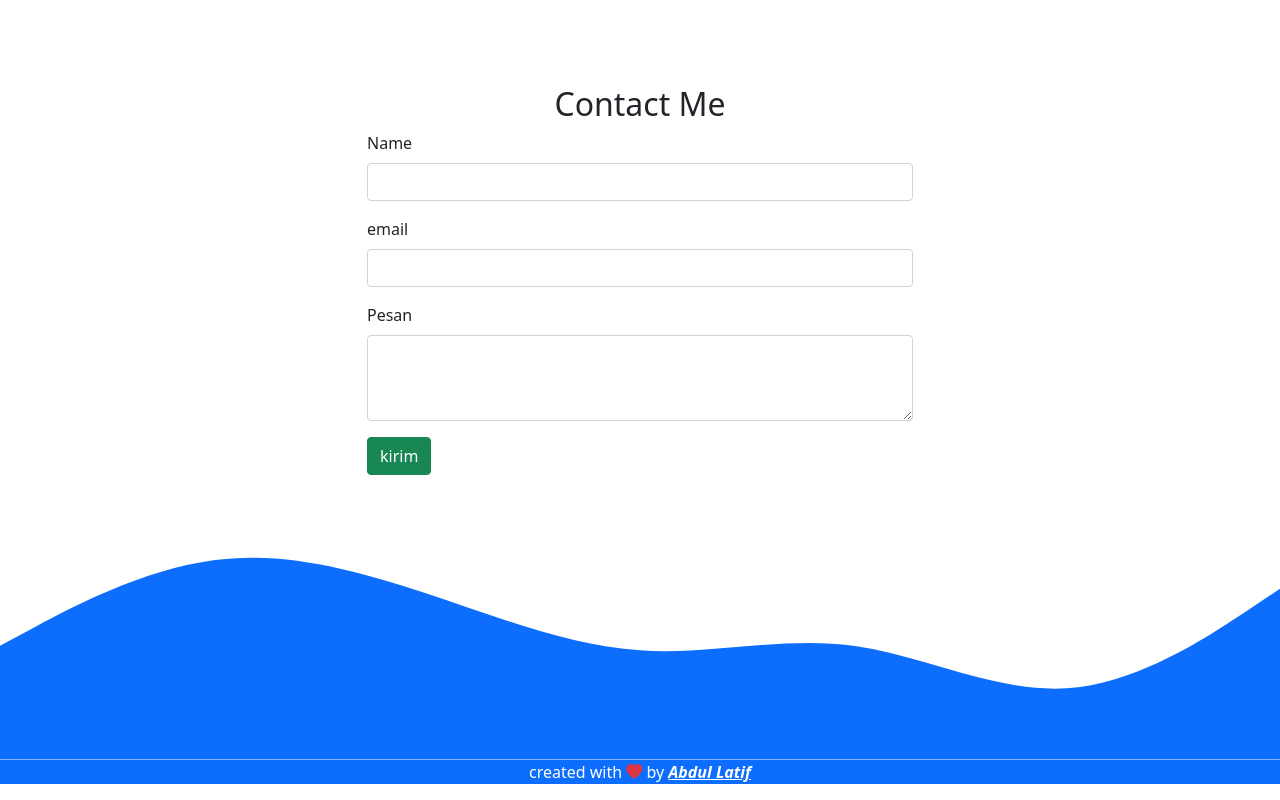
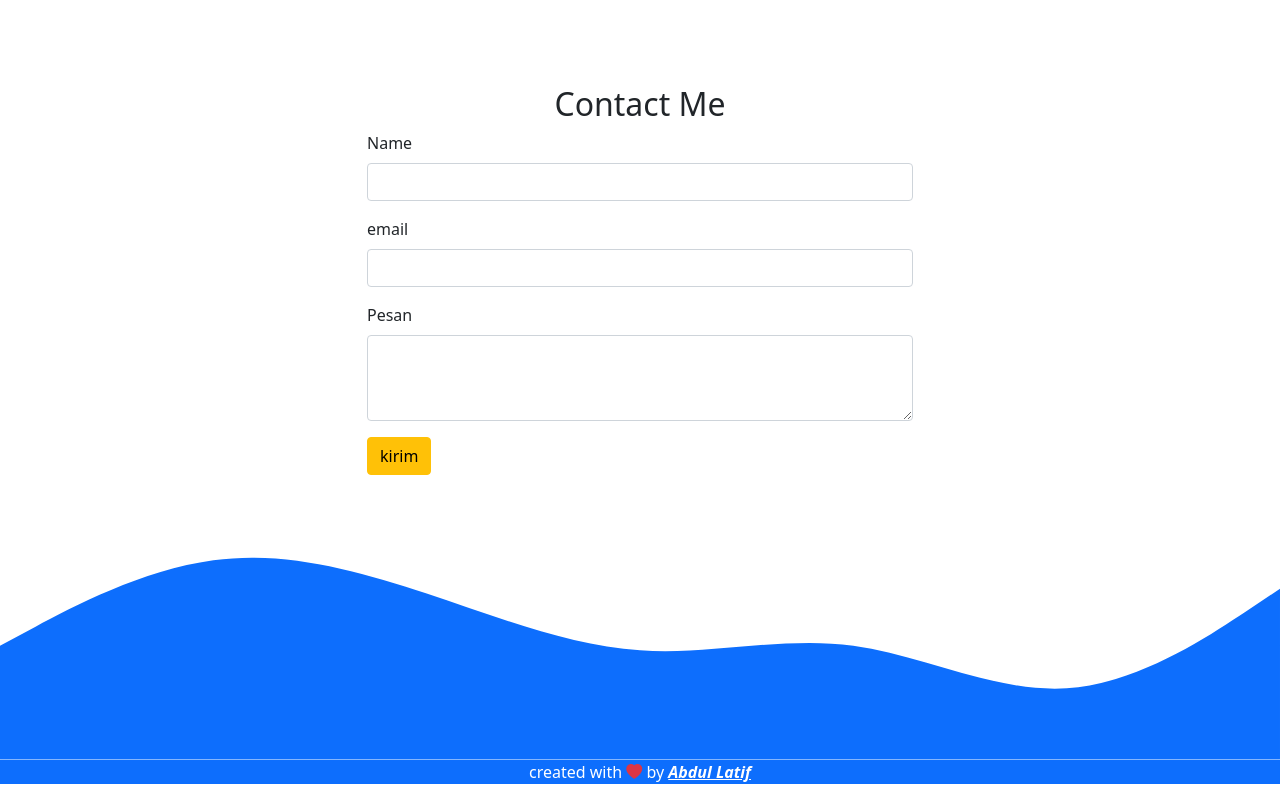
Before and after one commit to Latif2601/Latif2601.github.io, a plain HTML site: page index.html in a window 1280 px wide. Shown: the part 2622-3422 px from the top of the page. Drawn offline with nearby package versions, Linux system fonts and the light colour scheme.

```diff
--- a/index.html
+++ b/index.html
@@ -170,7 +170,7 @@
                 <textarea class="form-control" id="pesan" rows="3"></textarea>
               </div>
 
-              <button type="kirim" class="btn btn-success">kirim</button>
+              <button type="kirim" class="btn btn-warning">kirim</button>
             </form>
           </div>
         </div>
```
